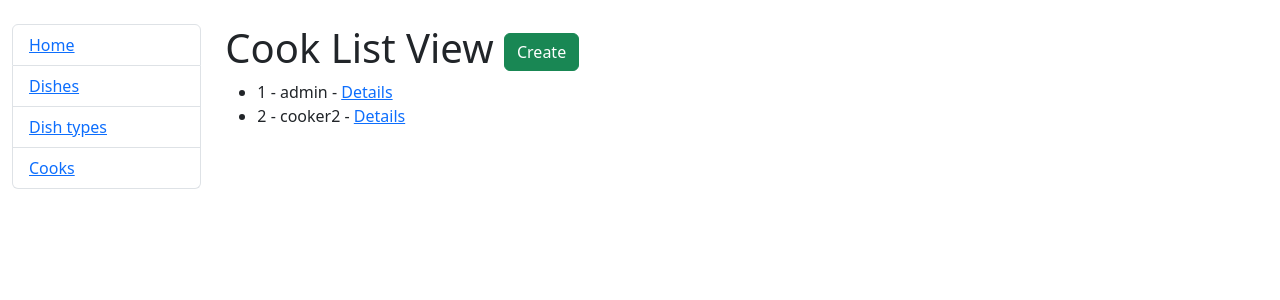
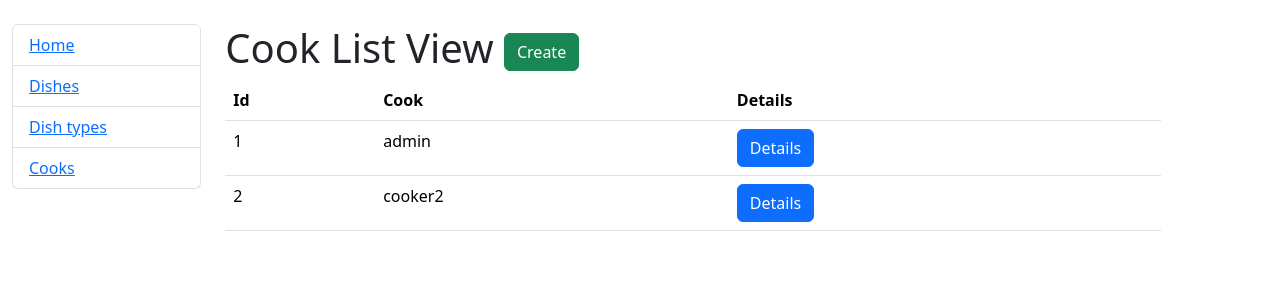
Before and after one commit to EduardoMoen/kitchen-service, a Django app: page /cooks/ in a window 1280 px wide. Shown: the top 300 px of the page. Run offline with Django 5.2, Linux system fonts and the light colour scheme; data comes from the database, SQL or seed files in the repository.

Commit message:
Update cook layout to table format

```diff
--- a/templates/kitchen/cook_list.html
+++ b/templates/kitchen/cook_list.html
@@ -4,9 +4,23 @@
 
 {% block content %}
 <h1>Cook List View <a class="btn btn-success" href="{% url 'kitchen:cook-create' %}">Create</a></h1>
-<ul>
-  {% for cook in cook_list %}
-    <li>{{ cook.id }} - {{ cook.username }} - <a href="{% url 'kitchen:cook-detail' cook.id %}">Details</a></li>
-  {% endfor %}
-</ul>
+
+<table class="table">
+  <thead>
+    <tr>
+      <th>Id</th>
+      <th>Cook</th>
+      <th>Details</th>
+    </tr>
+  </thead>
+  <tbody>
+    {% for cook in cook_list %}
+      <tr>
+        <td>{{ cook.id }}</td>
+        <td>{{ cook.username }}</td>
+        <td><a class="btn btn-primary" href="{% url 'kitchen:cook-detail' cook.id %}">Details</a></td>
+      </tr>
+    {% endfor %}
+  </tbody>
+</table>
 {% endblock %}
```
